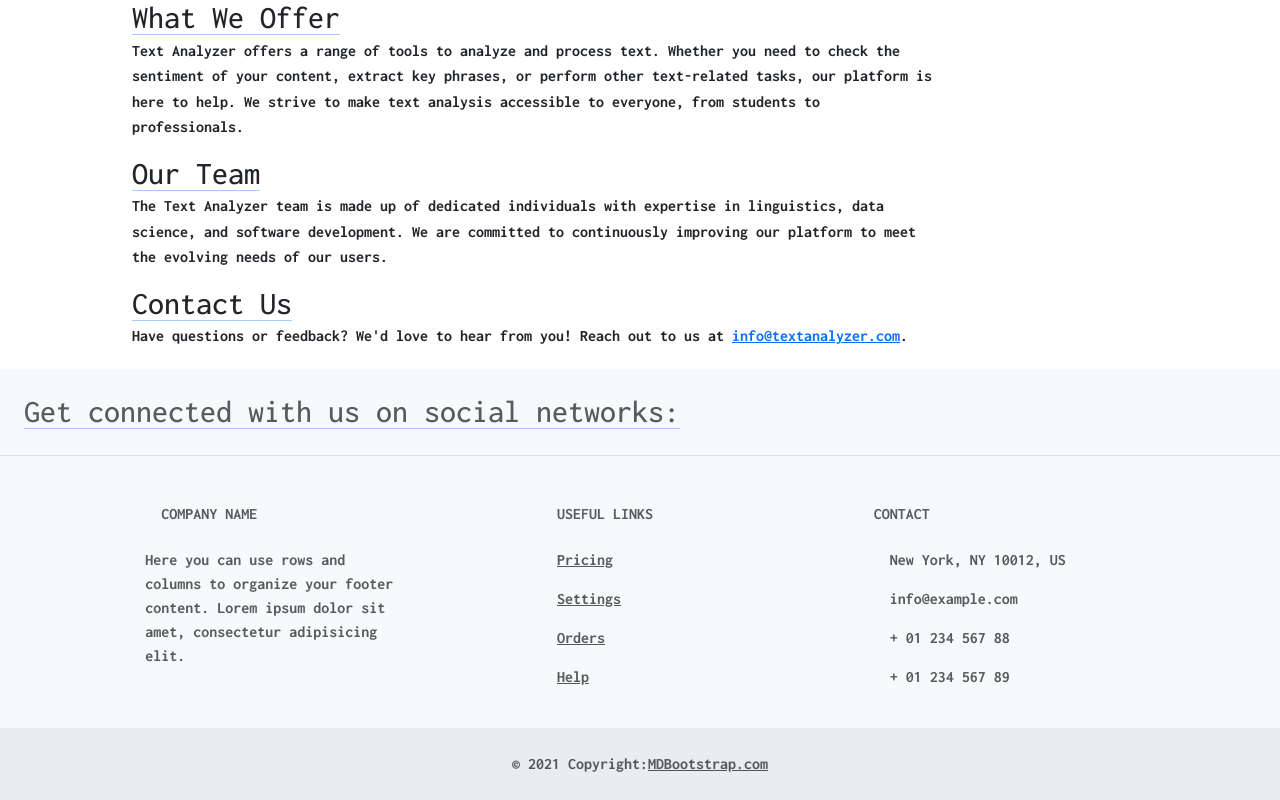
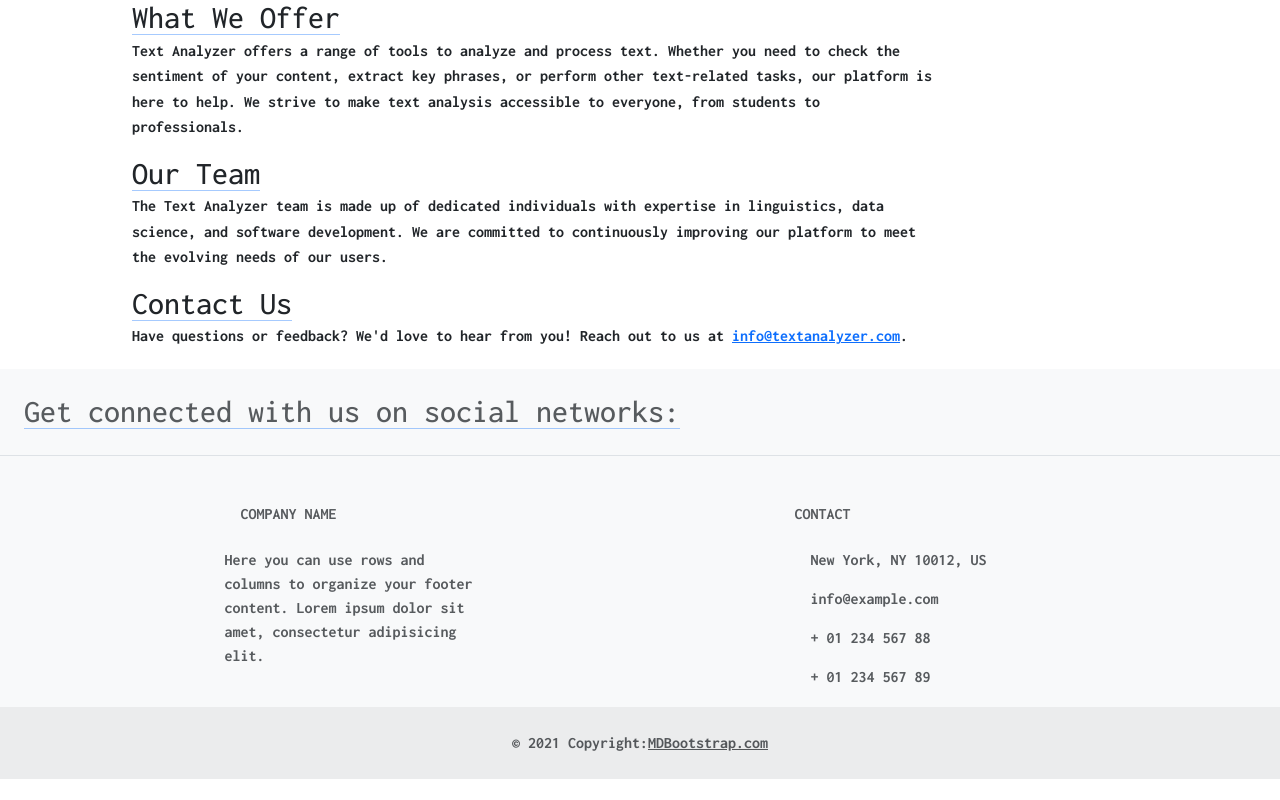
Before and after one commit to apurakshit2001/TextUtilites, a React (Create React App) app: page /about in a window 1280 px wide. Shown: the part 826-1626 px from the top of the page. After the commit the page ends 1605 px from the top, so only its background shows below. Built offline with nearby package versions, Linux system fonts and the light colour scheme.

Commit message:
third commit

```diff
--- a/src/components/Footer.jsx
+++ b/src/components/Footer.jsx
@@ -56,27 +56,6 @@ const Footer = () => {
                                     </p>
                                 </div>
 
-                                <div className="col-md-3 col-lg-2 col-xl-2 mx-auto mb-4">
-                                    {/* Links */}
-                                    <h6 className="text-uppercase fw-bold mb-4">
-                                        Useful links
-                                    </h6>
-                                    <p>
-                                        <a href="#!" className="text-reset">Pricing</a>
-                                    </p>
-                                    <p>
-                                        <a href="#!" className="text-reset">Settings</a>
-                                    </p>
-                                    <p>
-                                        <a href="#!" className="text-reset">Orders</a>
-                                    </p>
-                                    <p>
-                                        <a href="#!" className="text-reset">Help</a>
-                                    </p>
-                                </div>
-                                {/* Grid column */}
-
-                                {/* Grid column */}
                                 <div className="col-md-4 col-lg-3 col-xl-3 mx-auto mb-md-0 mb-4">
                                     {/* Links */}
                                     <h6 className="text-uppercase fw-bold mb-4">Contact</h6>
--- a/src/components/TextForm.js
+++ b/src/components/TextForm.js
@@ -2,6 +2,7 @@ import React, { useState } from 'react'
 import './TextForm.css';
 
 export default function TextForm(props) {
+
     const [text, setText] = useState('Enter your text...')
 
     const handleUpperCase = () => {
```
